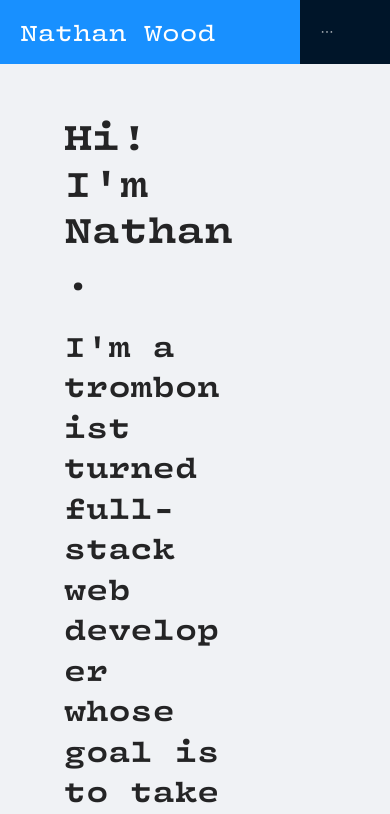
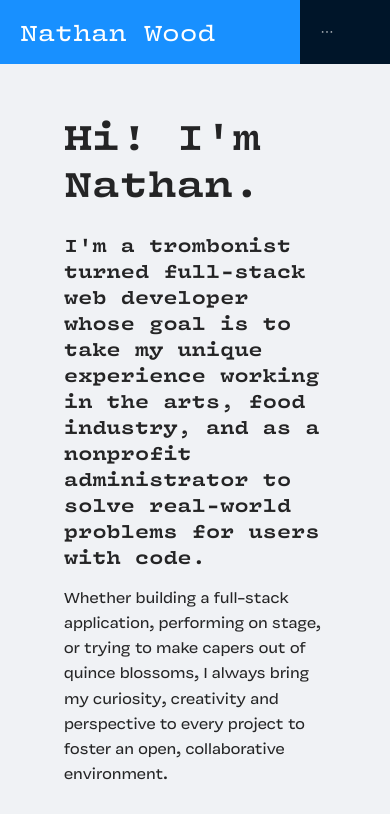
Before and after one commit to nathanwould/Portfolio, a React (Create React App) app in the folder client/: page / in a window 390 px wide. Shown: the top 814 px of the page. Built offline with nearby package versions, Linux system fonts and the light colour scheme.

Commit message:
more mobile styling

```diff
--- a/client/src/components/aboutMe/AboutMe.css
+++ b/client/src/components/aboutMe/AboutMe.css
@@ -34,4 +34,10 @@
   .about-me {
     flex-flow: column wrap;
   }
+  .ant-col {
+    max-width: 100%;
+  }
+  .ant-typography h2 {
+    font-size: 1.2rem;
+  }
 }
```
